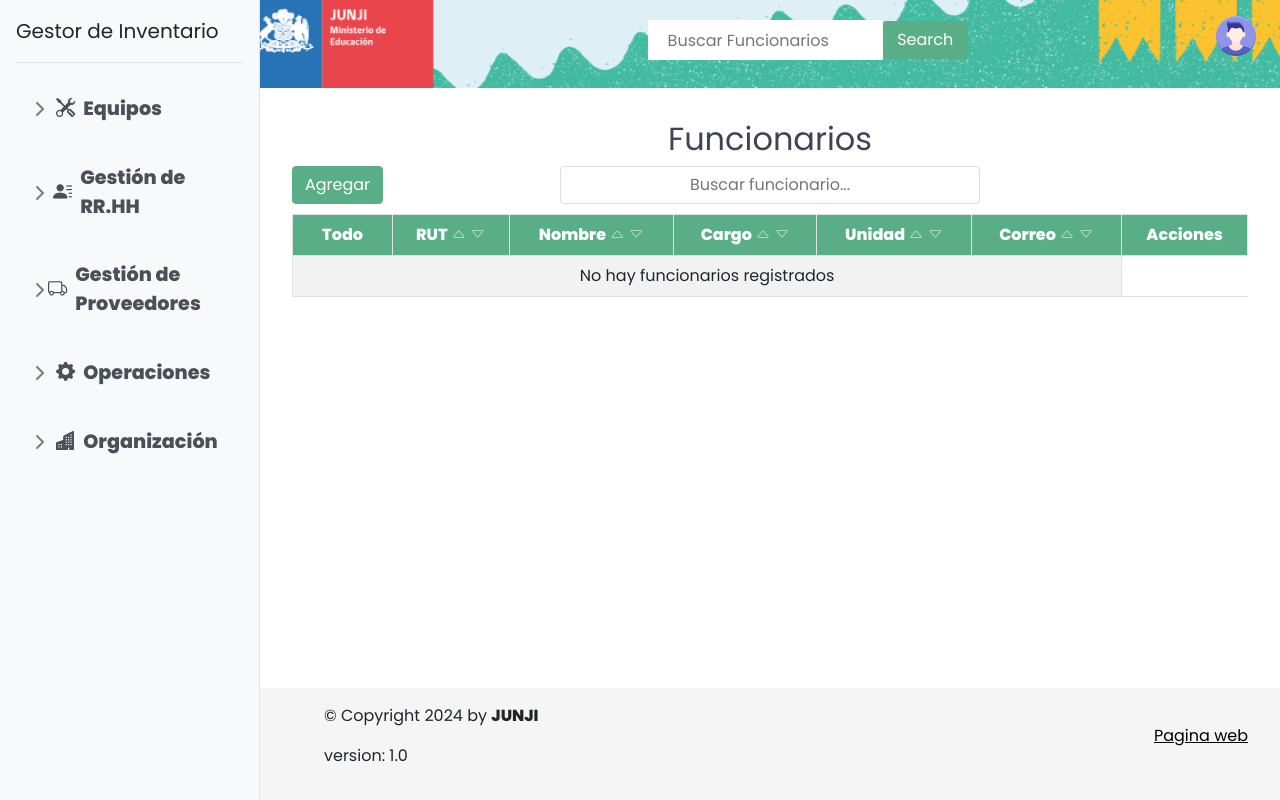
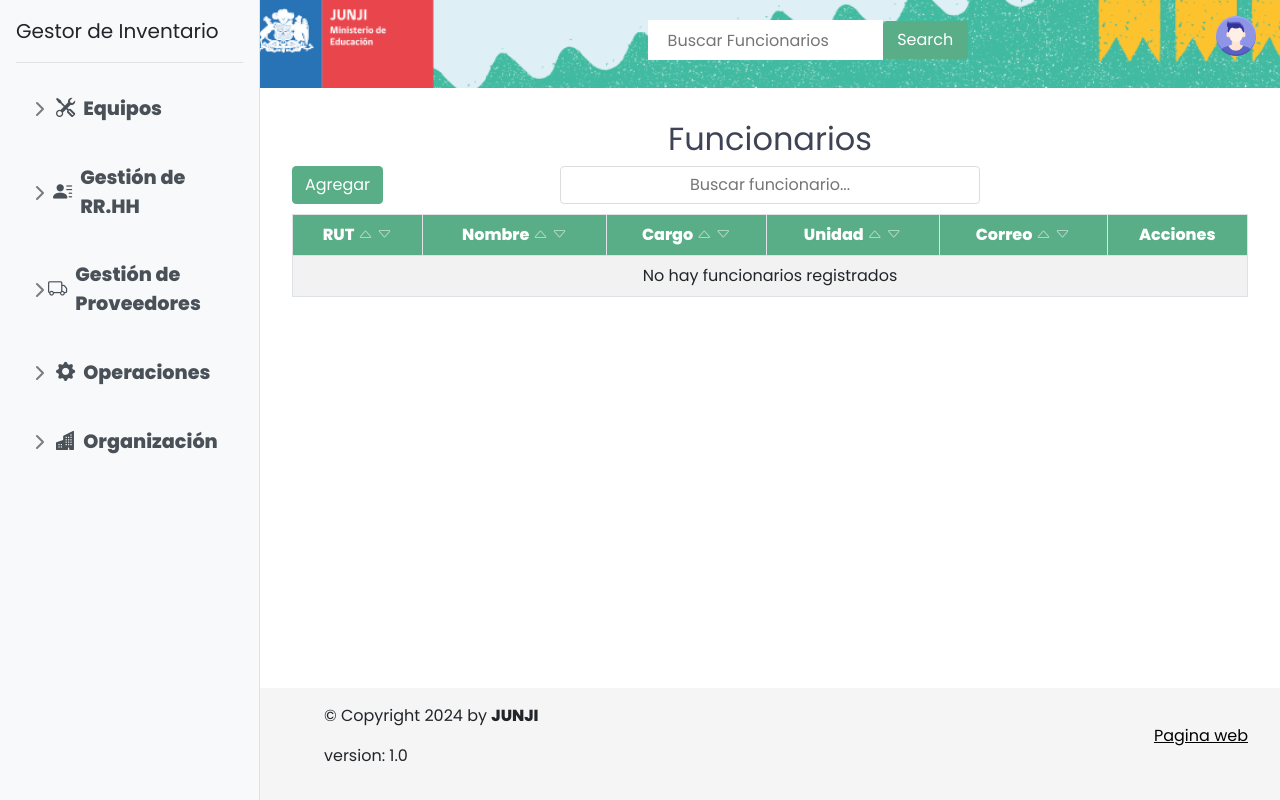
Before and after one commit to infocardenas/inventario-junji, a Python web app: template Flask/app/templates/GestionR.H/funcionario.html in a window 1280 px wide. Run offline with Jinja, Linux system fonts and the light colour scheme; the template is opened without the code that fills it, so the values that code supplies are empty; some libraries are stand-ins or nearby versions.

Commit message:
Fix table Funcionarios
se quita la checkbox de la tabla Funcionario

```diff
--- a/Flask/app/templates/GestionR.H/funcionario.html
+++ b/Flask/app/templates/GestionR.H/funcionario.html
@@ -24,7 +24,7 @@
             <table class="table table-striped table-bordered table-hover">
                 <thead>
                     <tr>
-                        <th class="checkbox-column" onclick="toggleSelectAll()">Todo</th>
+
                         <th onclick="sortTable(1,this)" class="sortable-column">RUT</th>
                         <th onclick="sortTable(2,this)" class="sortable-column">Nombre</th>
                         <th onclick="sortTable(3,this)" class="sortable-column">Cargo</th>
@@ -38,9 +38,7 @@
                     {% if funcionario %}
                         {% for fun in funcionario %}
                         <tr>
-                            <td class="checkbox-column">
-                                <input type="checkbox" class="checkbox-table row-checkbox no-delete-value">
-                            </td>
+
                             <td class="toCheck">{{ fun.rutFuncionario }}</td>
                             <td class="toCheck">{{ fun.nombreFuncionario }}</td>
                             <td class="toCheck">{{ fun.cargoFuncionario }}</td>
```
